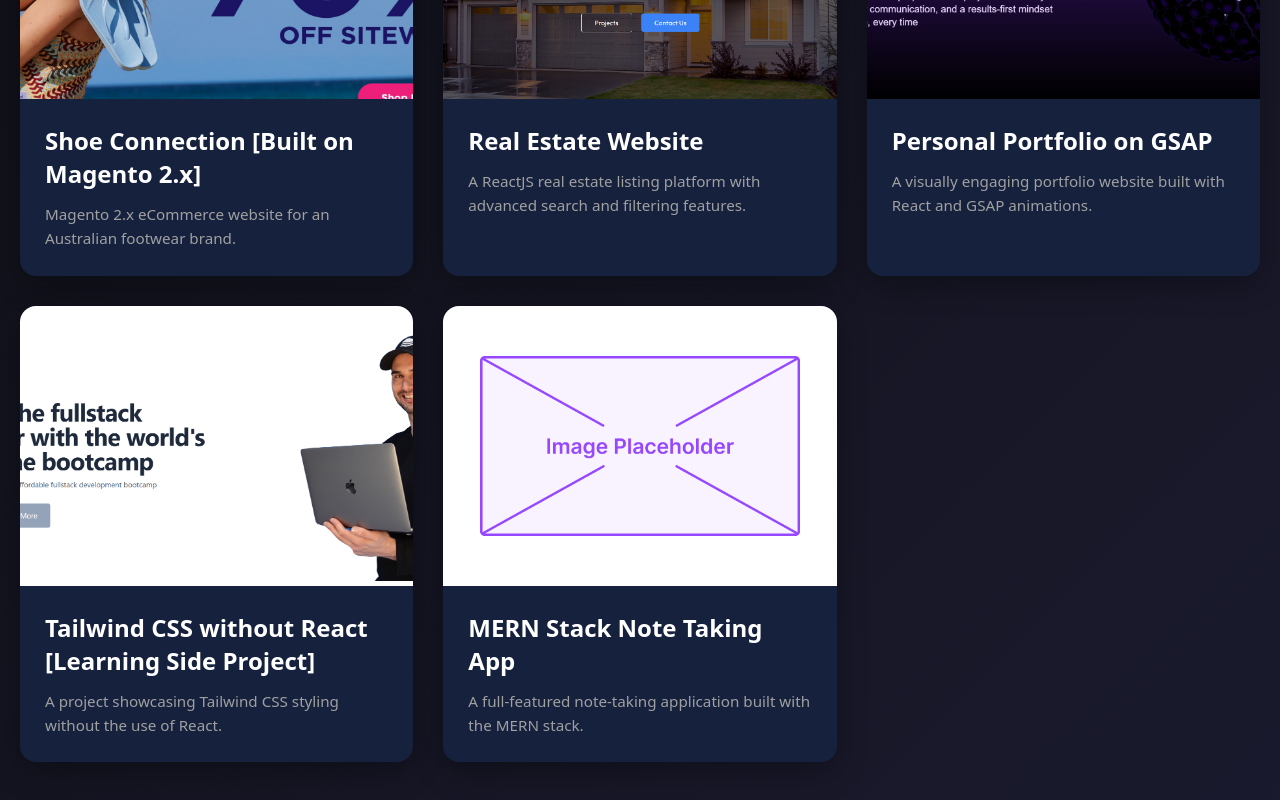
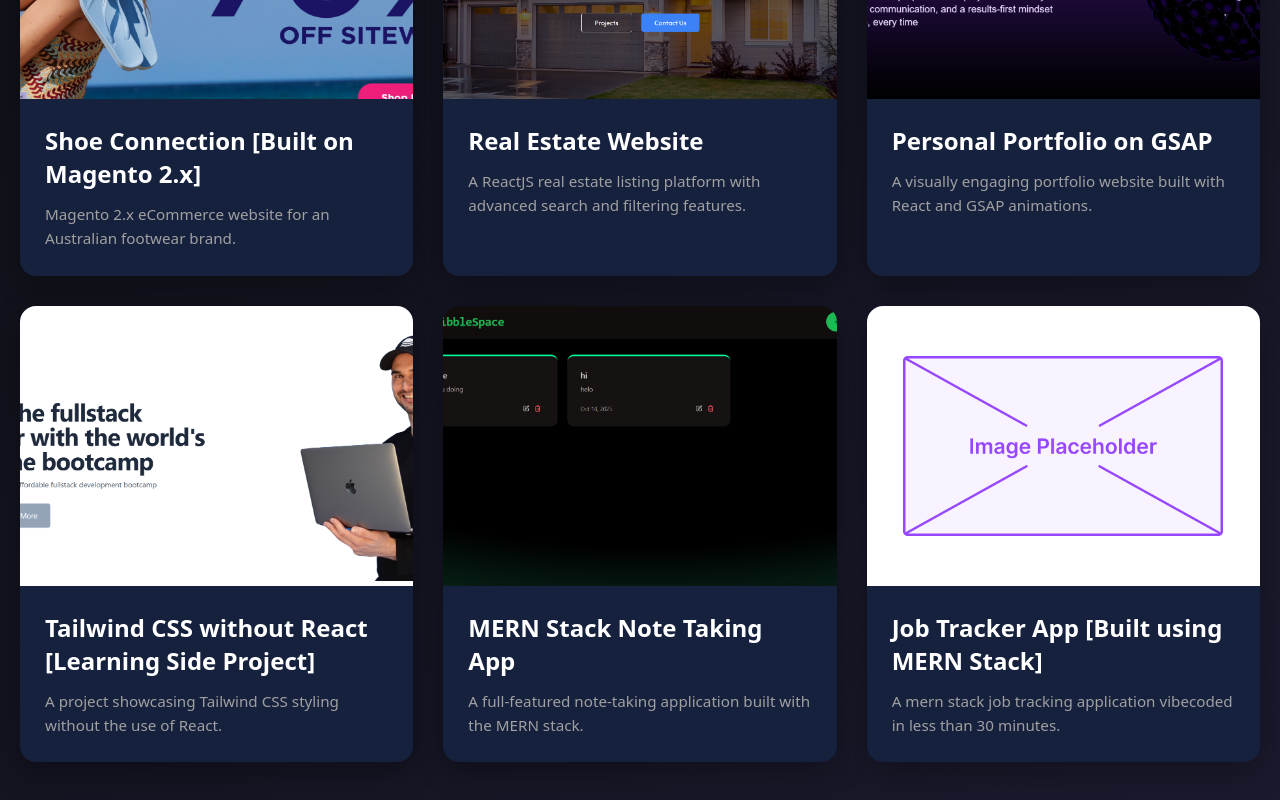
Before and after one commit to AfiyaZannuba/New_3D_Updated_Portfolio_2025, a React (Vite) app: page /projects in a window 1280 px wide. Shown: the part 1544-2344 px from the top of the page. Built offline with nearby package versions, Linux system fonts and the light colour scheme.

Commit message:
new mern stack projects are added

```diff
--- a/src/Components/Projects/ProjectsPage.jsx
+++ b/src/Components/Projects/ProjectsPage.jsx
@@ -75,11 +75,19 @@ const items = [
     },
     {
         id: 11,
-        img: "/placeholder_image.png",
+        img: "/notes_mern_image.png",
         title: "MERN Stack Note Taking App",
         desc: "A full-featured note-taking application built with the MERN stack.",
-        link: "Building...",
+        link: "https://frontendd-notes.onrender.com/",
     },
+    {
+        id: 12,
+        img: "/placeholder_image.png",
+        title: "Job Tracker App [Built using MERN Stack]",
+        desc: "A mern stack job tracking application vibecoded in less than 30 minutes.",
+        link: "https://jobtracker-mern-app.onrender.com/",
+    },
+
 ];
 
 const cardVariants = {
```
Also changed, not shown: public/notes_mern_image.png (added), public/vibecoding-mern.png (added).
